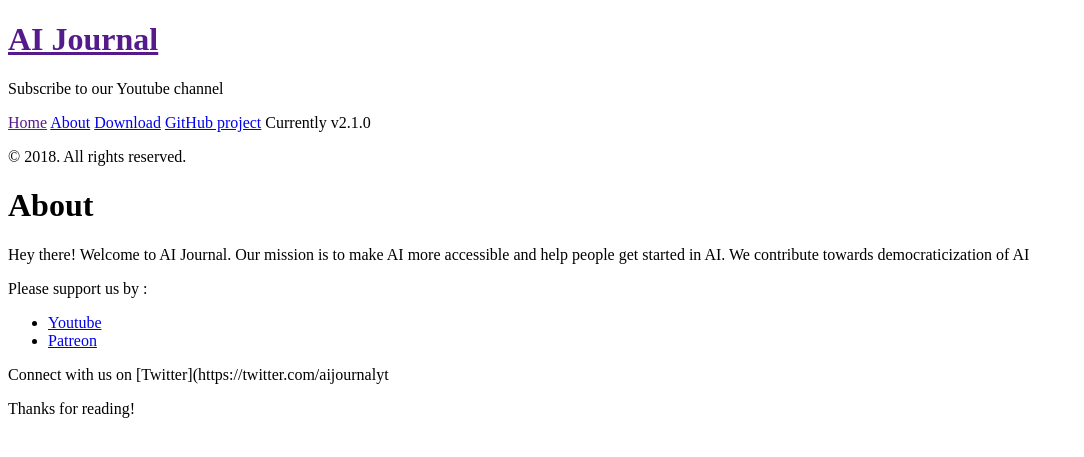
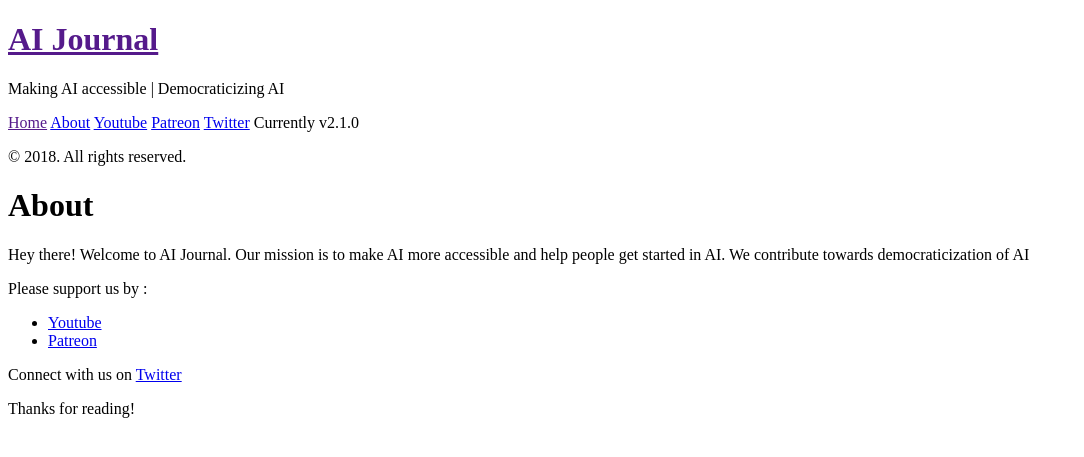
Before and after one commit to aijournal/aijournal.github.io, a Jekyll site: the page built from about.md, in a window 1280 px wide. Shown: the top 457 px of the page, without its empty margins (0-1084 px from the left). Built offline with Jekyll 4.4.1, drawn with Linux system fonts in a browser that asks for light colours; Markdown is read by kramdown in place of the engine named in the settings.

Commit message:
added theme

```diff
--- a/_config.yml
+++ b/_config.yml
@@ -8,12 +8,12 @@
 # Setup
 title:            AI Journal
 tagline:          'Artificial Intelligence | Machine learning | Deep learning | NLP | Reinforcement learning'
-description:      'Subscribe to our Youtube channel'
+description:      Making AI accessible | Democraticizing AI
 url:              http://aijournal.github.io
 baseurl:          /
 
 author:
-  name:           'Mark Otto'
+  name:           'AI Journal'
   url:            https://twitter.com/aijournalyt
 
 paginate:         5
--- a/_includes/sidebar.html
+++ b/_includes/sidebar.html
@@ -26,8 +26,10 @@
         {% endif %}
       {% endfor %}
 
-      <a class="sidebar-nav-item" href="{{ site.github.repo }}/archive/v{{ site.version }}.zip">Download</a>
-      <a class="sidebar-nav-item" href="{{ site.github.repo }}">GitHub project</a>
+      <a class="sidebar-nav-item" href="https://youtube.com/c/aijournal">Youtube</a>
+      <a class="sidebar-nav-item" href="https://patreon.com/aijournal">Patreon</a>
+      <a class="sidebar-nav-item" href="https://twitter.com/aijournalyt">Twitter</a>
+
       <span class="sidebar-nav-item">Currently v{{ site.version }}</span>
     </nav>
 
--- a/about.md
+++ b/about.md
@@ -13,7 +13,7 @@
 * [Youtube](https://youtube.com/c/aijournal)
 * [Patreon]( https://patreon.com/aijournal)
 
-Connect with us on [Twitter](https://twitter.com/aijournalyt
+Connect with us on [Twitter](https://twitter.com/aijournalyt)
 
 
 Thanks for reading!
```
